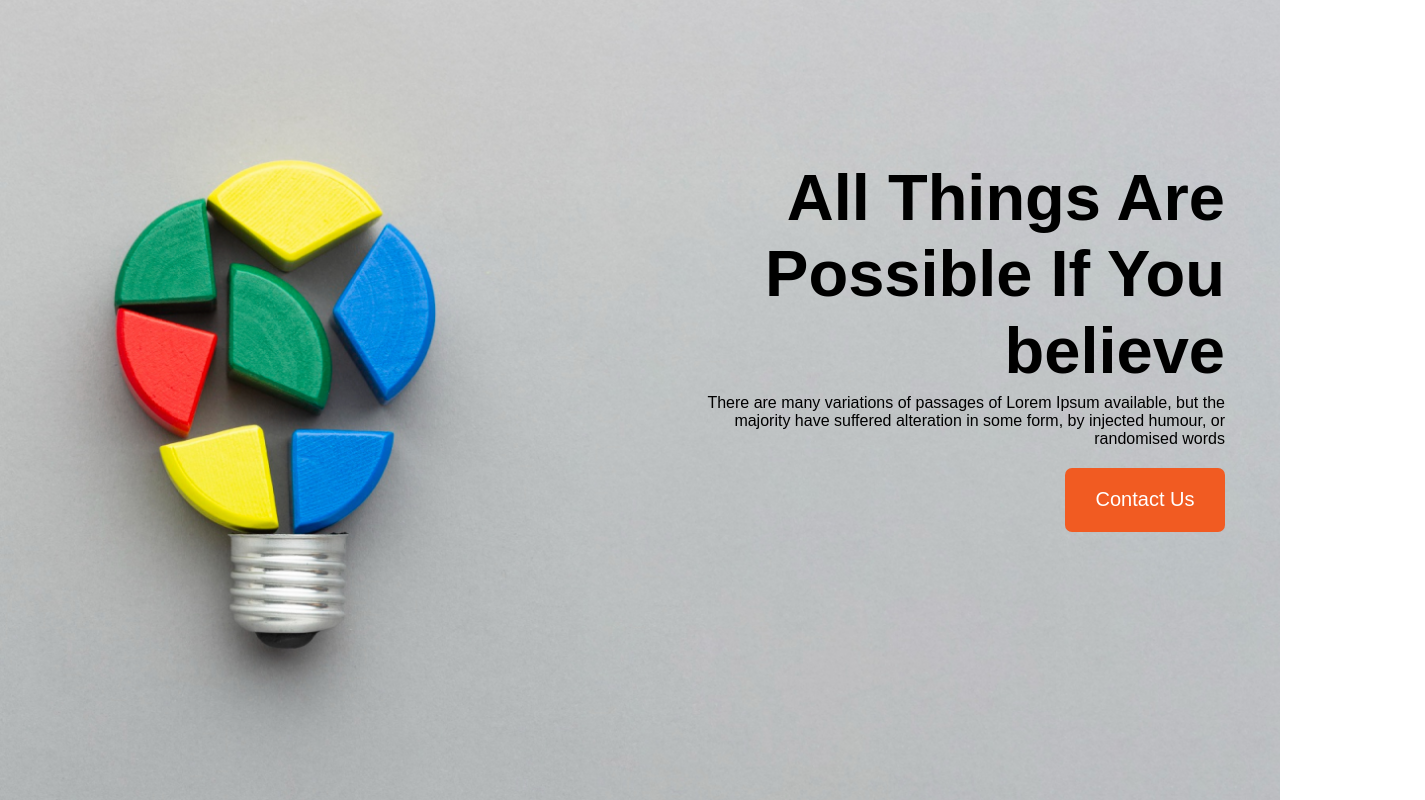
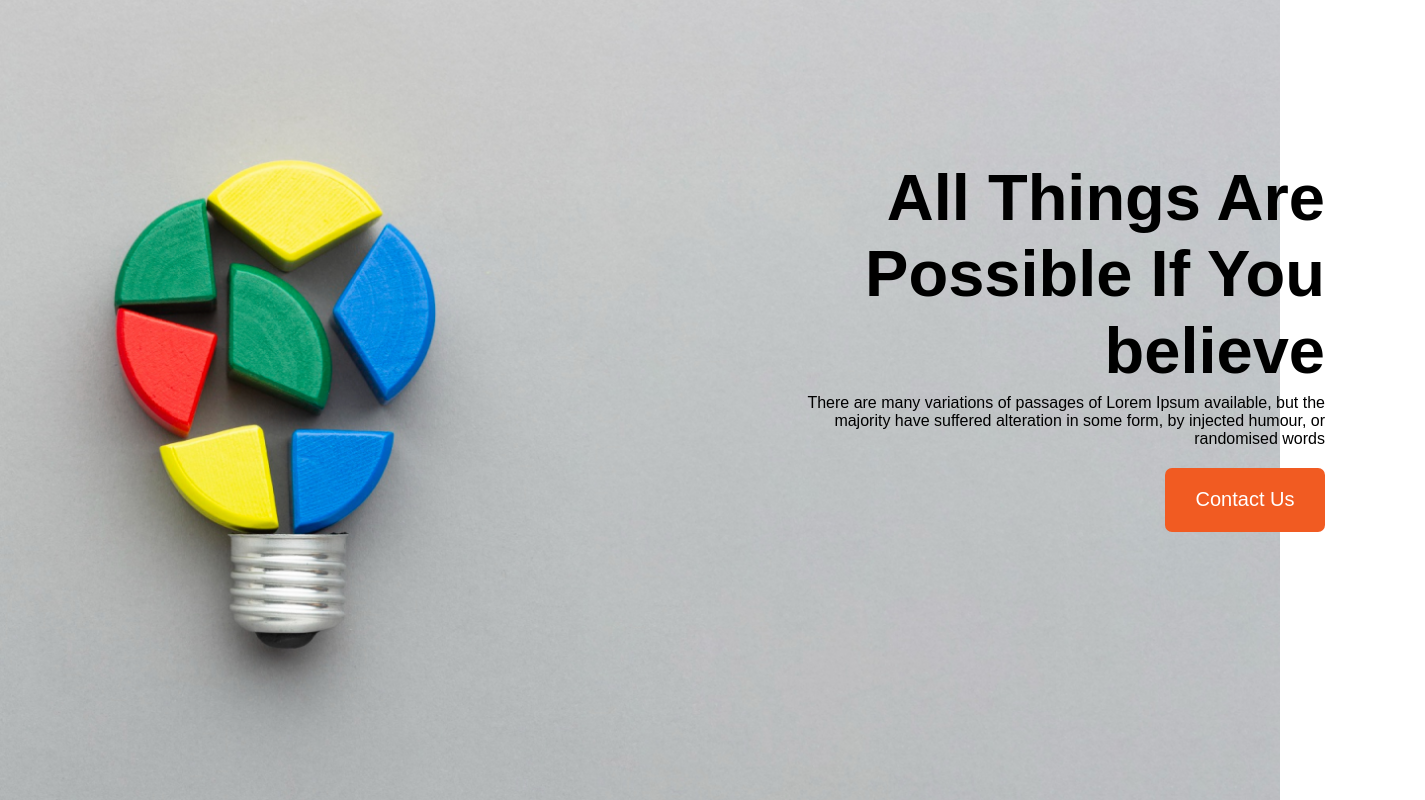
Before and after one commit to sushmoymalakar/ny-nm, a plain HTML site: page index.html in a window 1280 px wide. Shown: the top 800 px of the page, 1425 px wide, since content can reach past the window. Drawn offline with Linux system fonts and the light colour scheme.

Commit message:
last and final

```diff
--- a/styles/style.css
+++ b/styles/style.css
@@ -15,8 +15,8 @@
 /* banner text area */
 .banner-area {
     padding-top: 160px;
-    padding-left: 700px;
-    padding-right: 200px;
+    padding-left: 800px;
+
     width: 525px;
 
 }
```
